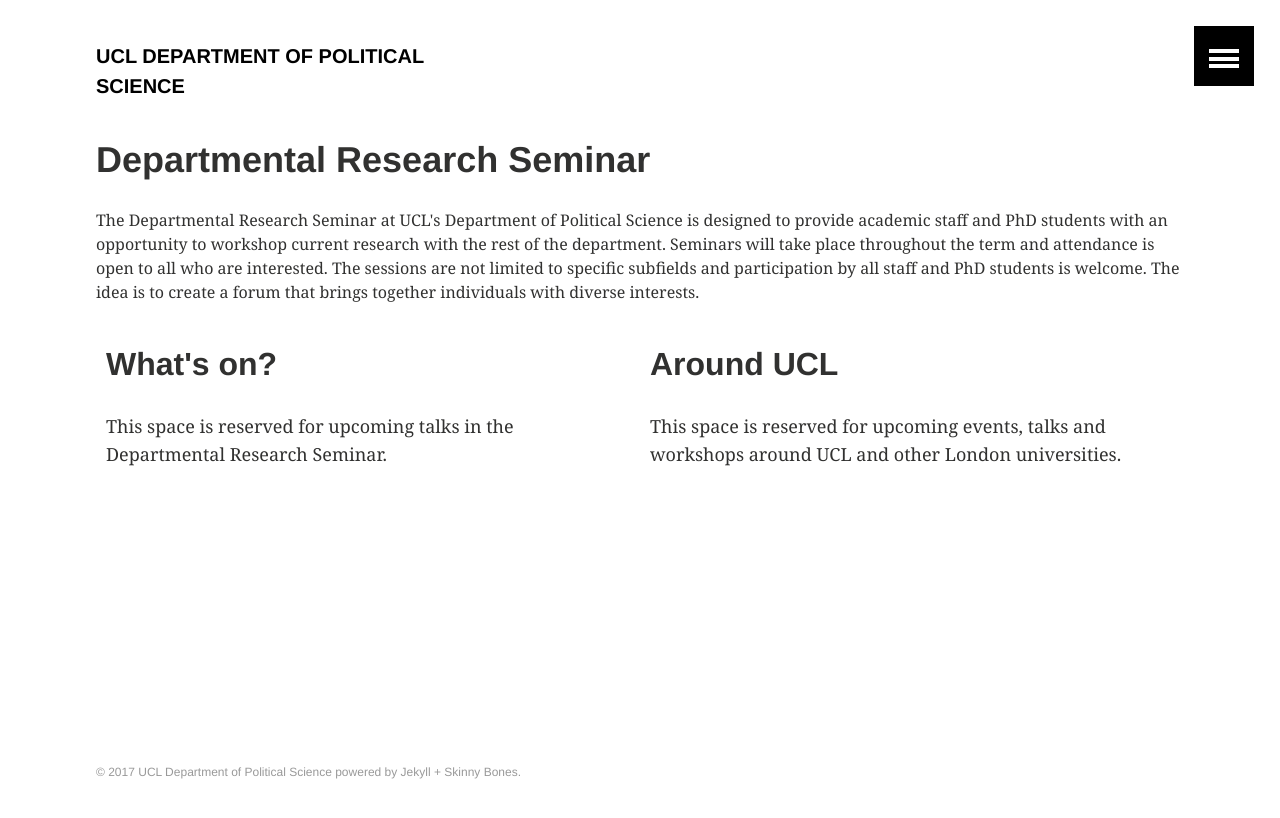
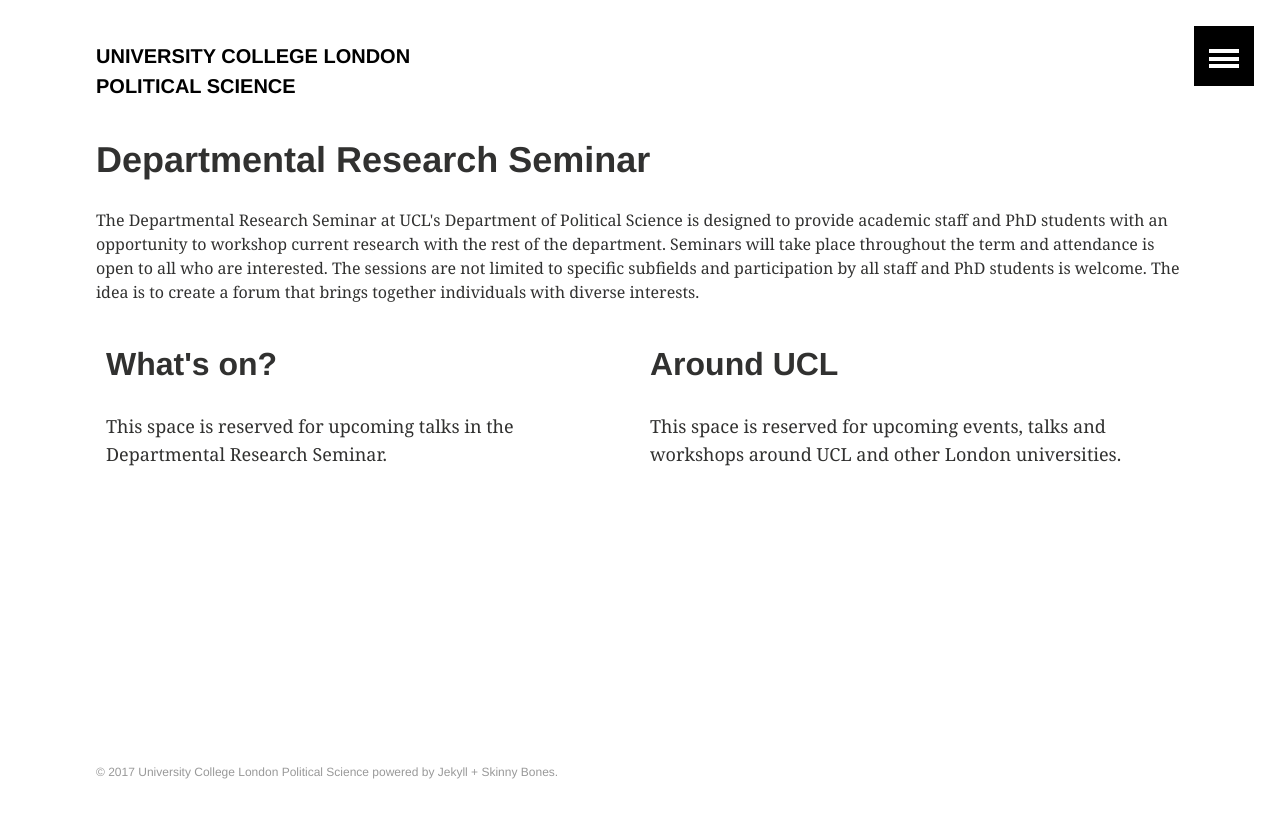
Before and after one commit to phischroeder/drs_page, a Jekyll site: the page built from index.html, in a window 1280 px wide. Shown: the top 818 px of the page. Built offline with Jekyll 4.4.1, drawn with Linux system fonts in a browser that asks for light colours.

Commit message:
Update _config.yml

```diff
--- a/_config.yml
+++ b/_config.yml
@@ -1,6 +1,6 @@
 # Site wide configuration
 
-title: "UCL Department of Political Science"
+title: "University College London Political Science"
 description: "Department of Political Science"
 logo: # 120x120 px default image used for Twitter summary card
 teaser: # 400x250 px default teaser image used in image archive grid
```
